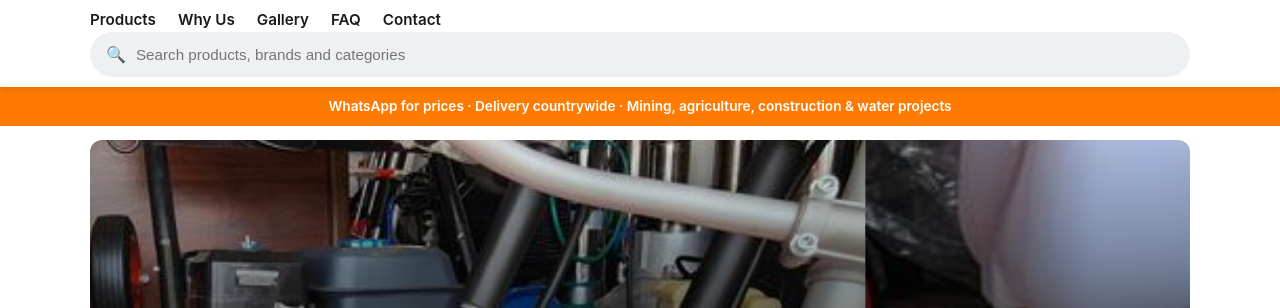
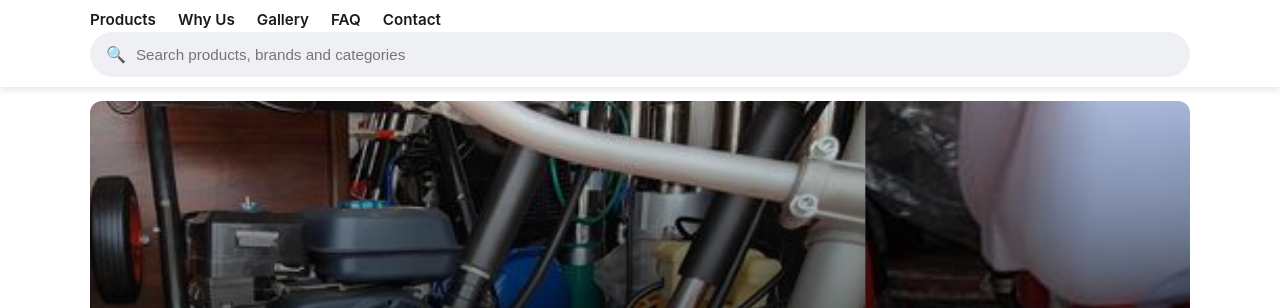
Before and after one commit to asiimwe3/nuwe-rugaba-machinery, a plain HTML site: page index.html in a window 1280 px wide. Shown: the part 83-391 px from the top of the page. Drawn offline with Linux system fonts and the light colour scheme.

Commit message:
Remove duplicate promo banner introduced by the Jumia-style redesign

```diff
--- a/index.html
+++ b/index.html
@@ -243,8 +243,6 @@
   </div>
 </header>
 
-<div class="promo" style="text-align:center">WhatsApp for prices &middot; Delivery countrywide &middot; Mining, agriculture, construction &amp; water projects</div>
-
 <div class="jcarousel">
   <div class="jtrack" id="jtrack">
     <div class="jslide" style="background-image:url('assets/gallery/shop-interior.jpg')">
```
